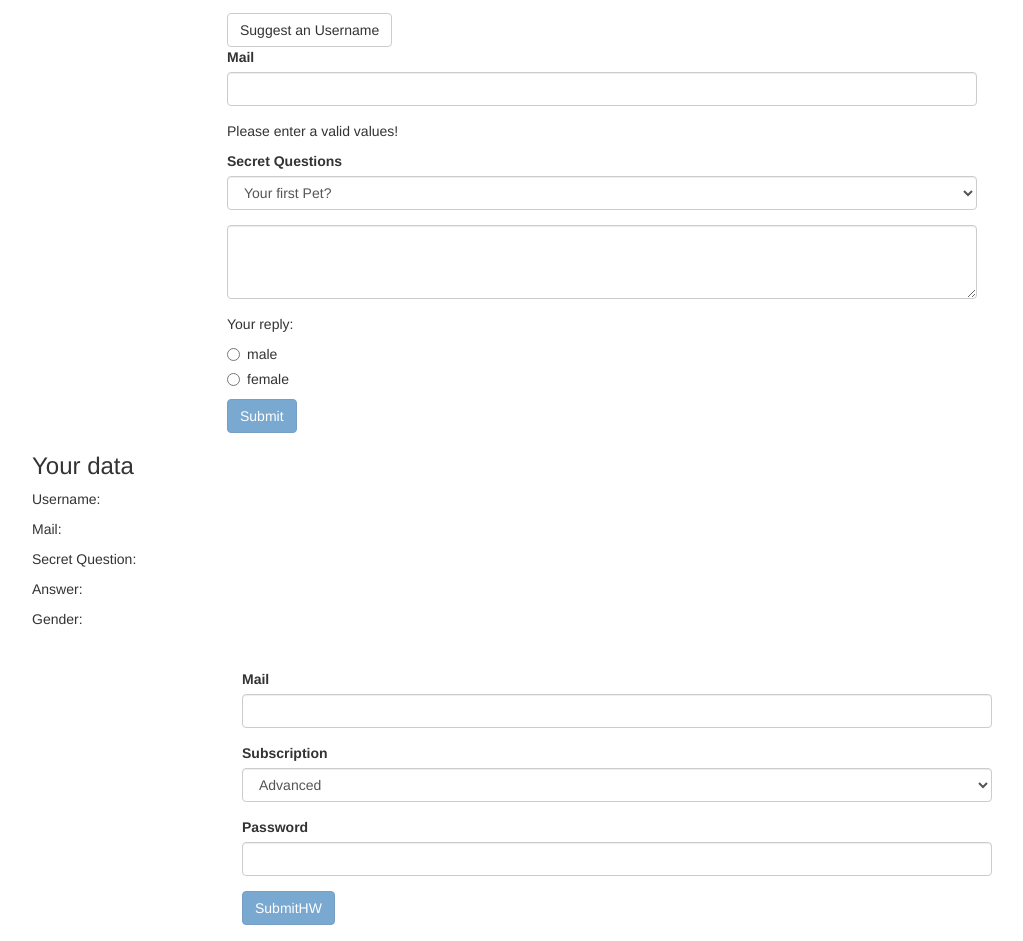
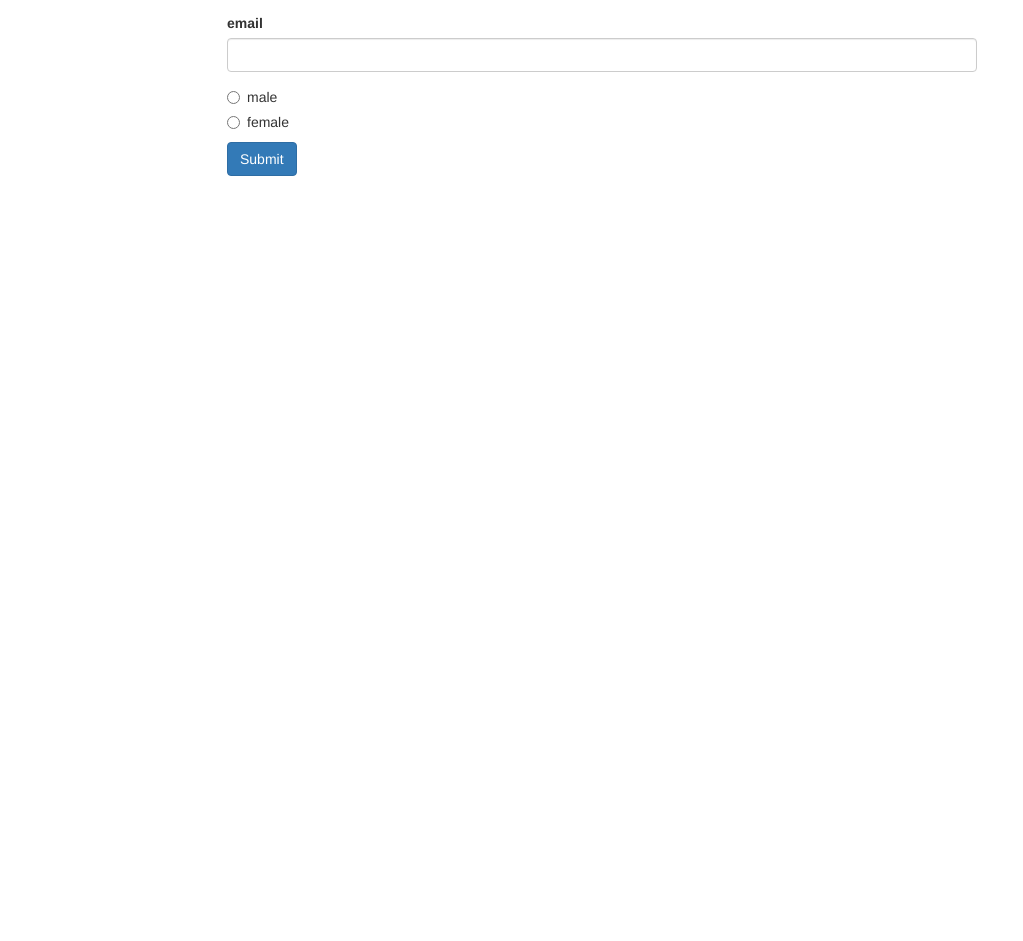
Before and after one commit to EvgeniErmakov/angular-learning-start, an Angular app: page / in a window 1280 px wide. Shown: the part 91-1032 px from the top of the page, without its empty margins (38-1061 px from the left). After the commit the page ends 800 px from the top, so only its background shows below. Built offline with nearby package versions, Linux system fonts and the light colour scheme.

Commit message:
Forms_reactive: init the branch

```diff
--- a/src/app/app.component.css
+++ b/src/app/app.component.css
@@ -1,7 +1,3 @@
 .container {
   margin-top: 30px;
 }
-
-input.ng-invalid.ng-touched {
-  border: 1px solid red;
-}
--- a/src/app/app.component.html
+++ b/src/app/app.component.html
@@ -1,144 +1,30 @@
 <div class="container">
   <div class="row">
     <div class="col-xs-12 col-sm-10 col-md-8 col-sm-offset-1 col-md-offset-2">
-      <!-- <form (ngSubmit)="onSubmit(f)" #f="ngForm"> -->
-      <form (ngSubmit)="onSubmit()" #f="ngForm">
-        <div id="user-data" ngModelGroup="userData" #userData="ngModelGroup">
-          <div class="form-group">
-            <label for="username">Username</label>
-            <input type="text" id="username" class="form-control"
-                   ngModel
-                   name="username"
-                   required>
-          </div>
-          <button
-            class="btn btn-default"
-            type="button"
-            (click)="suggestUserName()">Suggest an Username
-          </button>
-          <div class="form-group">
-            <label for="email">Mail</label>
-            <input type="email" id="email" class="form-control"
-                   ngModel
-                   name="email2"
-                   required
-                   email
-                   #email=ngModel>
-          </div>
+      <form>
+        <div class="form-group">
+          <label for="username">Username</label>
+          <input
+            type="text"
+            id="username"
+            class="form-control">
         </div>
-        <span class="help-block" *ngIf="!email.valid && email.touched">Please enter a valid email!</span>
-        <p *ngIf="!f.valid"> Please enter a valid values!</p>
-
-        <p *ngIf="!userData.valid && userData.touched">User Data is invalid</p>
-
         <div class="form-group">
-          <label for="secret">Secret Questions</label>
-          <select
-            id="secret"
-            class="form-control"
-            [ngModel]="defaultQuestion"
-            name="secret">
-            <option value="pet">Your first Pet?</option>
-            <option value="teacher">Your first teacher?</option>
-          </select>
+          <label for="email">email</label>
+          <input
+            type="text"
+            id="email"
+            class="form-control">
         </div>
-
-        <div class="form-group">
-          <textarea
-            name="questionAnswer"
-            rows="3"
-            class="form-control"
-            [(ngModel)]="answer"></textarea>
-        </div>
-        <p> Your reply: {{answer}}</p>
-
         <div class="radio" *ngFor="let gender of genders">
           <label>
-            <input type="radio"
-                   name="gender"
-                   ngModel
-                   required
-                   [value]="gender"> {{gender}}
+            <input
+              type="radio"
+              [value]="gender">{{ gender }}
           </label>
         </div>
-
-        <button
-          class="btn btn-primary"
-          type="submit"
-          [disabled]="!f.valid">Submit
-        </button>
+        <button class="btn btn-primary" type="submit">Submit</button>
       </form>
     </div>
   </div>
-
-  <div class="row">
-    <div class="col-xs-12">
-      <h3>Your data</h3>
-      <p>Username: {{user.username}}</p>
-      <p>Mail:{{user.email}}</p>
-      <p>Secret Question:{{user.secretQuestion}}</p>
-      <p>Answer:{{user.answer}}</p>
-      <p>Gender:{{user.gender}}</p>
-    </div>
-  </div>
-
-  <div class="container">
-    <div class="row">
-      <div class="col-xs-12 col-sm-10 col-md-8 col-sm-offset-1 col-md-offset-2">
-
-        <form (ngSubmit)="onSubmitHW()" #hwForm="ngForm">
-          <div class="form-group">
-            <label for="emailHW">Mail</label>
-            <input type="email" id="emailHW" class="form-control"
-                   ngModel
-                   name="emailHW"
-                   required
-                   email
-                   #emailHW=ngModel>
-          </div>
-          <span class="help-block" *ngIf="!emailHW.valid && emailHW.touched">Please enter a valid email!</span>
-
-          <div class="form-group">
-            <label for="subscriptionHW">Subscription</label>
-            <select
-              id="subscriptionHW"
-              class="form-control"
-              [ngModel]="defaultSubscription"
-              name="subscriptionHW">
-              <option *ngFor="let subscription of subscription" [value]="subscription">
-                {{subscription}}
-              </option>
-            </select>
-          </div>
-
-          <div class="form-group">
-            <label for="passwordHW">Password</label>
-            <input type="password" id="passwordHW" class="form-control"
-                   ngModel
-                   name="passwordHW"
-                   required
-                   #password=ngModel>
-          </div>
-          <span class="help-block" *ngIf="!password.valid && password.touched">Please enter a valid password!</span>
-
-          <button
-            class="btn btn-primary"
-            type="submit"
-            [disabled]="!hwForm.valid">SubmitHW
-          </button>
-
-          <p *ngIf="!hwForm.valid && hwForm.touched">ТЫ МЕНЯ ТРОНУЛА, ТРОНУЛА! НЕВАЛИДНЫЕ ЗНАЧЕНИЯ!</p>
-
-        </form>
-      </div>
-    </div>
-    <div class="row">
-      <div class="col-xs-12">
-        <h3>Your data HW</h3>
-        <p>Subscription: {{hw.subscriptionHW}}</p>
-        <p>Password:{{hw.passwordHW}}</p>
-        <p>Mail:{{hw.emailHW}}</p>
-      </div>
-    </div>
-  </div>
 </div>
--- a/src/app/app.component.ts
+++ b/src/app/app.component.ts
@@ -1,5 +1,5 @@
-import {Component, ViewChild} from '@angular/core';
-import {NgForm} from "@angular/forms";
+import { Component } from '@angular/core';
+import {FormGroup} from "@angular/forms";
 
 @Component({
   selector: 'app-root',
@@ -7,83 +7,5 @@
   styleUrls: ['./app.component.css']
 })
 export class AppComponent {
-  defaultQuestion = 'pet';
-  @ViewChild('f') signUpForm: NgForm;
-  answer = '';
   genders = ['male', 'female'];
-  user = {
-    username: '',
-    email: '',
-    secretQuestion:'',
-    answer:'',
-    gender: ''
-  }
-  submitted = false;
-
-  @ViewChild('hwForm') hwForm: NgForm;
-
-  hw= {
-    emailHW: '',
-    subscriptionHW:'',
-    passwordHW: '',
-  }
-
-  //For HW
-  subscription = ['Basic', 'Advanced', 'Pro'];
-  defaultSubscription = 'Advanced';
-
-
-  suggestUserName() {
-    const suggestedName = 'Superuser';
-
-    //По нажатию на кнопку во все поля зададуться следующие значения в закомментированном коде ниже. Минус в том, что мы переопределили сразу все поля.
-    /*
-    this.signUpForm.setValue({
-      userData: {
-        username: suggestedName,
-        email2: 'random'
-      },
-      secret: 'pet',
-      questionAnswer: '',
-      gender: 'male'
-    })
-     */
-
-    this.signUpForm.form.patchValue({
-      userData: {
-        username: 'Random username'
-      }
-    })
-  }
-
-  /*
-    onSubmit(form: NgForm) {
-    console.log(form)
-    }
-   */
-
-  onSubmit() {
-    console.log(this.signUpForm);
-    this.user.username = this.signUpForm.value.userData.username;
-    this.user.email = this.signUpForm.value.userData.email2;
-    this.user.secretQuestion = this.signUpForm.value.secret;
-    this.user.answer = this.signUpForm.value.questionAnswer;
-    this.user.gender = this.signUpForm.value.gender;
-
-    this.submitted = true;
-
-    this.signUpForm.reset(); //Позволяет ресетнуть все значения при нажатии кнопки.
-  }
-
-  onSubmitHW() {
-    console.log(this.hwForm);
-    this.hw.subscriptionHW = this.hwForm.value.subscriptionHW;
-    this.hw.passwordHW = this.hwForm.value.passwordHW;
-    this.hw.emailHW = this.hwForm.value.emailHW;
-
-    console.log(this.hw.emailHW);
-    console.log(this.hw.subscriptionHW);
-    console.log(this.hw.passwordHW);
-    this.signUpForm.reset(); //Позволяет ресетнуть все значения при нажатии кнопки.
-  }
 }
```
Also changed, not shown: 1 other file (tests, documents, lock files or other folders).
